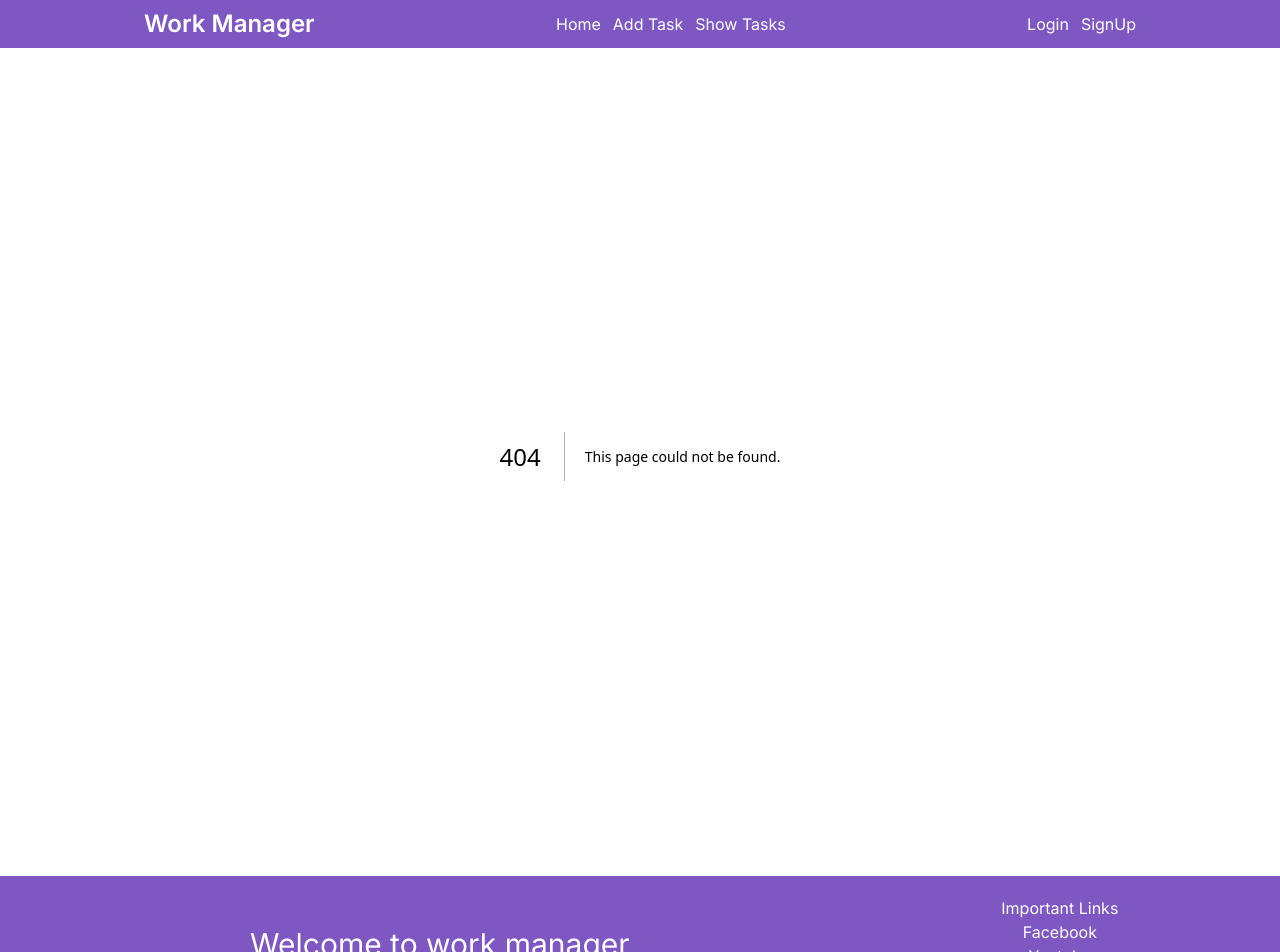
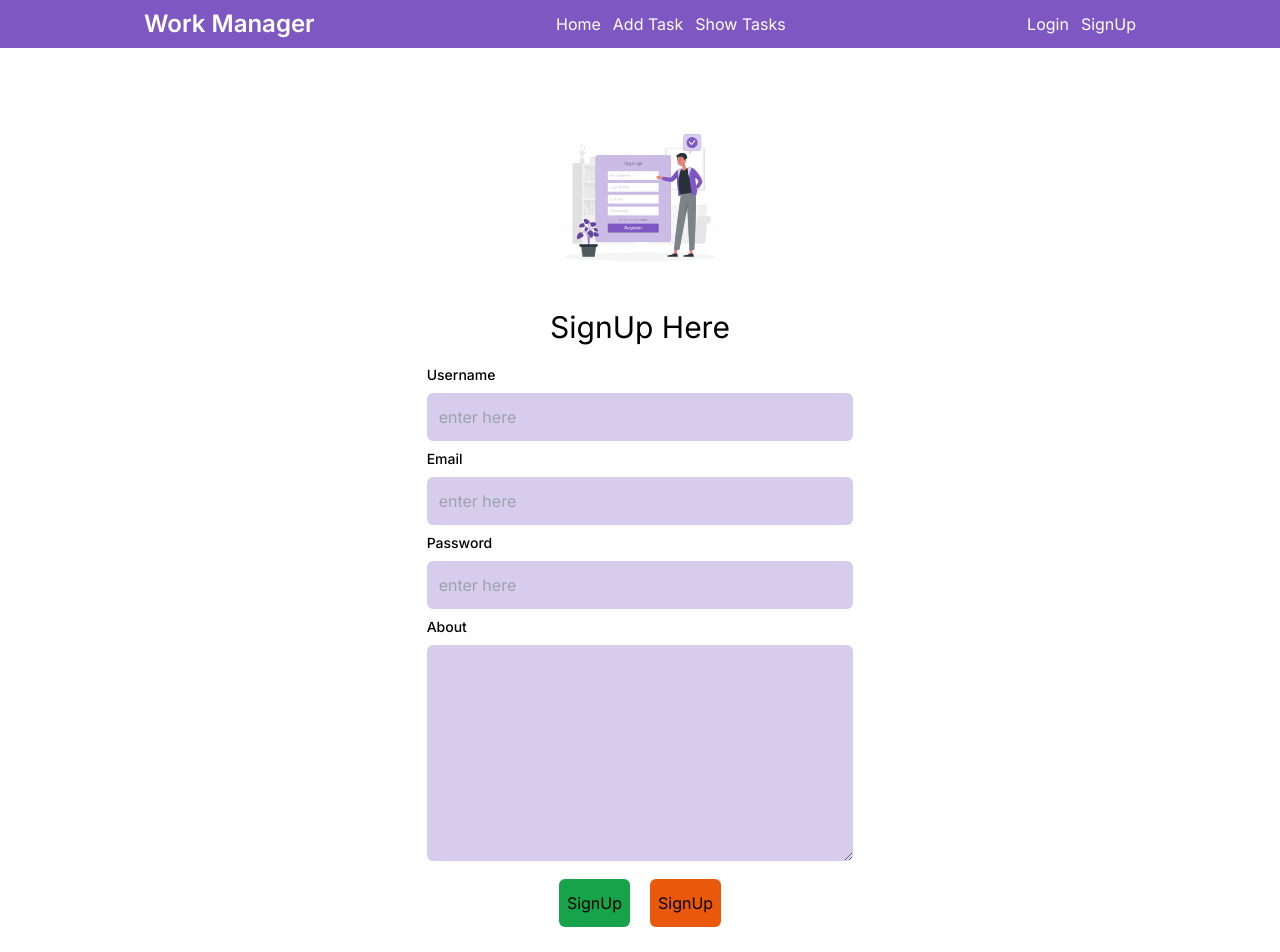
Before and after one commit to Sonupr130/work-manager, a Next.js app: page /signup in a window 1280 px wide. Before the commit this address had no page. Shown: the top 952 px of the page. Built offline with nearby package versions, Linux system fonts and the light colour scheme.

Commit message:
creating signup ui

```diff
--- /dev/null
+++ b/src/app/signup/SignUp.jsx
@@ -0,0 +1,60 @@
+"use client";
+
+import React from "react";
+import Image from "next/image";
+import Signup from "../../assets/signup.svg"
+
+const SignUp = () => {
+  return (
+    <div className="grid grid-cols-12">
+      <div className="col-span-4 col-start-5">
+        <div className="py-5">
+        <div className="m-5 flex justify-center">
+          <Image src={Signup} alt="signup-image" style={{ width: "50%" }} />
+        </div>
+          <h1 className="text-3xl text-center">SignUp Here</h1>
+          <form action="" className="mt-5">
+            <div className="mt-3">
+            {/* username  */}
+              <label className="block text-sm font-medium mb-2" htmlFor="user_name">Username</label>
+              <input type="text" placeholder="enter here" name=""   className="w-full p-3 rounded-md bg-[#d8cced] outline-none mb-2" />
+            </div>
+
+
+            {/* email  */}
+            <div>
+            <label className="block text-sm font-medium mb-2" htmlFor="user_email">Email</label>
+              <input type="email" placeholder="enter here" id="user_email"   className="w-full p-3 rounded-md bg-[#d8cced] outline-none mb-2" />
+            </div>
+
+
+            {/* password  */}
+            <div>
+            <label className="block text-sm font-medium mb-2" htmlFor="user_password">Password</label>
+              <input type="password" placeholder="enter here" id="user_password"   className="w-full p-3 rounded-md bg-[#d8cced] outline-none mb-2" />
+            </div>
+
+
+            {/* about section  */}
+            <div>
+            <label className="block text-sm font-medium mb-2" htmlFor="user_about">About</label>
+            <textarea
+              rows={8}
+              id="user_about"
+              className="w-full p-3 rounded-md bg-[#d8cced] outline-none"
+              type="text"
+            ></textarea>
+            </div>
+
+            <div className="mt-3 space-x-5 text-center">
+                <button className="px-2 py-3 bg-green-600 rounded-md hover:bg-green-400">SignUp</button>
+                <button className="px-2 py-3 bg-orange-600 rounded-md hover:bg-orange-400">SignUp</button>
+            </div>
+          </form>
+        </div>
+      </div>
+    </div>
+  );
+};
+
+export default SignUp;
--- /dev/null
+++ b/src/app/signup/page.jsx
@@ -0,0 +1,13 @@
+import React from 'react'
+import SignUp from './SignUp';
+
+export const metadata = {
+    title: "Sign Up : Work Manager",
+  };
+
+
+const SignUpPage = () => {
+  return <SignUp />;
+}
+
+export default SignUpPage
--- a/src/components/Navbar.jsx
+++ b/src/components/Navbar.jsx
@@ -25,10 +25,10 @@ const Navbar = () => {
       <div>
         <ul className="flex space-x-3">
           <li>
-            <Link href="#!">Login</Link>
+            <Link href="/login">Login</Link>
           </li>
           <li>
-            <Link href="#!">SignUp</Link>
+            <Link href="/signup">SignUp</Link>
           </li>
         </ul>
       </div>
```
Also changed, not shown: src/assets/signup.svg (added).
